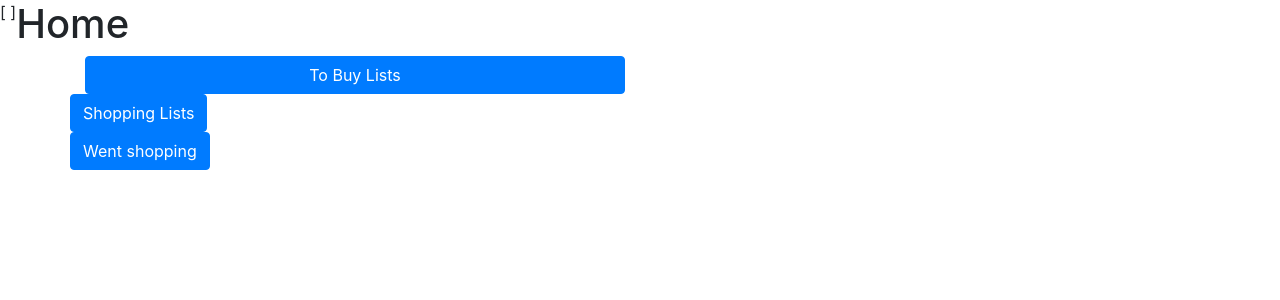
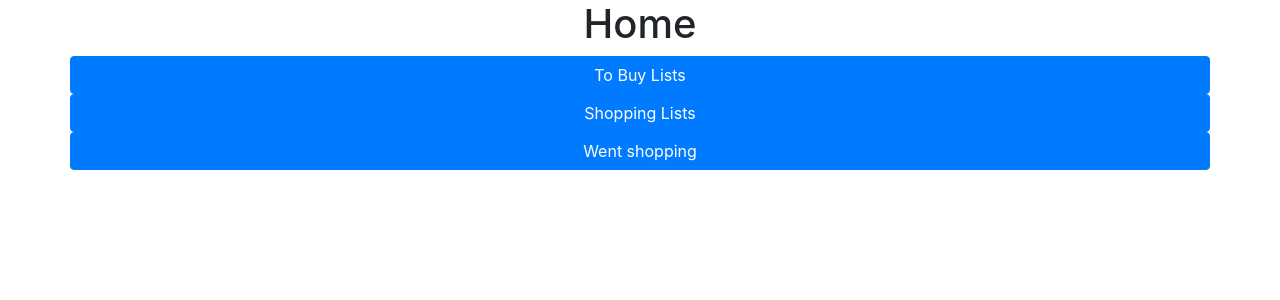
Before and after one commit to PaulDreyer09/to-buy-list, a React (Create React App) app: page / in a window 1280 px wide. Shown: the top 300 px of the page. Built offline with nearby package versions, Linux system fonts and the light colour scheme.

Commit message:
main-menu-styles-changed

```diff
--- a/src/App.css
+++ b/src/App.css
@@ -2,37 +2,20 @@
   text-align: center;
 }
 
-.App-logo {
-  height: 40vmin;
-  pointer-events: none;
+.DropDownMenuButton {
+  width: 30px;
+  height: 5px;
+  margin: 6px 0px;
+  background-color: black;
 }
 
-@media (prefers-reduced-motion: no-preference) {
-  .App-logo {
-    animation: App-logo-spin infinite 20s linear;
-  }
+.MainMenuButtons button :nth-child(1) {
+  border-bottom-left-radius: 0;
+  border-bottom-right-radius: 0;
 }
 
-.App-header {
-  background-color: #282c34;
-  min-height: 100vh;
-  display: flex;
-  flex-direction: column;
-  align-items: center;
-  justify-content: center;
-  font-size: calc(10px + 2vmin);
-  color: white;
+.MainMenuButtons button :nth-child(3) {
+  border-bottom-left-radius: 0;
+  border-bottom-right-radius: 0;
 }
-
-.App-link {
-  color: #61dafb;
-}
-
-@keyframes App-logo-spin {
-  from {
-    transform: rotate(0deg);
-  }
-  to {
-    transform: rotate(360deg);
-  }
-}
+/*# sourceMappingURL=App.css.map */
--- a/src/App.js
+++ b/src/App.js
@@ -1,7 +1,5 @@
 import logo from './logo.svg';
-import './App.css';
 import Container from 'react-bootstrap/Container';
-
 import { Col, Row } from 'react-bootstrap';
 import MainMenuButtons from './Components/MainMenuButtons';
 import AppHeader from './Components/AppHeader';
@@ -10,11 +8,7 @@ function App() {
   return (
     <div className="App">
       <AppHeader/>
-      <Container fluid>
-        <MainMenuButtons />
-
-
-      </Container>
+      <MainMenuButtons />
     </div>
   );
 }
--- /dev/null
+++ b/src/App.scss
@@ -0,0 +1,24 @@
+.App {
+  text-align: center;
+}
+
+.DropDownMenuButton{
+      width: 30px;
+      height: 5px;
+      margin: 6px 0px;
+      background-color: black;
+}
+
+.MainMenuButtons{
+  button{
+    :nth-child(1){
+      border-bottom-left-radius: 0;
+      border-bottom-right-radius: 0;
+    }
+    :nth-child(3){
+      border-bottom-left-radius: 0;
+      border-bottom-right-radius: 0;
+    }
+
+  }
+}
--- a/src/Components/AppHeader.js
+++ b/src/Components/AppHeader.js
@@ -1,15 +1,20 @@
 import Container from 'react-bootstrap/Container';
+import DropDownMenuButton from './DropDownMenuButton';
 
 import { Col, Row } from 'react-bootstrap';
 
 function AppHeader(){
     return (
-        <Container fluid className="AppHeader">
-            <Row>
-            <span>[ ]</span>
-            <h1>Home</h1>
-            </Row>
-        </Container>
+        <div fluid className="AppHeader container container-fluid">
+            <div className='row'>
+                <div className='col-2'>
+                    <span><DropDownMenuButton/></span>
+                </div>
+                <div className='col-8'>
+                    <h1>Home</h1>
+                </div>
+            </div>
+        </div>
   );
 }
 
--- /dev/null
+++ b/src/Components/DropDownMenuButton.js
@@ -0,0 +1,11 @@
+function DropDownMenuButton(){
+    return (
+        <div className='DropDownMenuButton'>
+            <div className='menuButtonBar'></div>
+            <div className='menuButtonBar'></div>
+            <div className='menuButtonBar'></div>
+        </div>
+    );
+}
+
+export default DropDownMenuButton;
--- a/src/Components/MainMenuButtons.js
+++ b/src/Components/MainMenuButtons.js
@@ -5,13 +5,17 @@ import { Col, Row } from 'react-bootstrap';
 
 function MainMenuButtons(){
     return (
-    <Container className='MainMenuButtons'>
-        <Row><Col xs={6}>
-          <Button block>To Buy Lists</Button>
-          </Col></Row>
-        <Row><Button>Shopping Lists</Button></Row>
-        <Row><Button>Went shopping</Button></Row>
-    </Container>);
+    <div className='MainMenuButtons container container-fluid'>
+        <div className='row'>
+            <button className='btn btn-primary btn-block' >To Buy Lists</button>
+        </div>
+        <div className='row'>
+          <button className='btn btn-primary btn-block' >Shopping Lists</button>
+        </div>
+        <div className='row'>
+          <button className='btn btn-primary btn-block' >Went shopping</button>
+        </div>
+    </div>);
 }
 
 export default MainMenuButtons;
--- a/src/index.css
+++ b/src/index.css
@@ -11,3 +11,14 @@ code {
   font-family: source-code-pro, Menlo, Monaco, Consolas, 'Courier New',
     monospace;
 }
+
+.App {
+  text-align: center;
+}
+
+.AppHeader .MainMenuButtons .menuButtonBar {
+  width: 30px;
+  height: 5px;
+  margin: 6px 0px;
+  background-color: black;
+}
```
Also changed, not shown: src/styles.css (added, +10 -0 lines), 2 other files (tests, documents, lock files or other folders).
